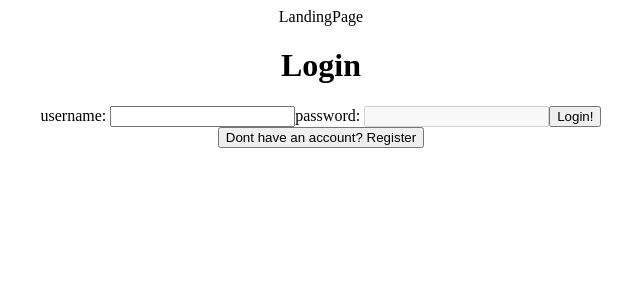
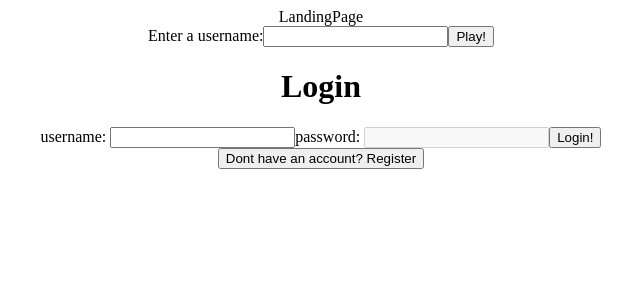
Before and after one commit to wowgr8/phrazel-frontend, a React (Create React App) app: page / in a window 1280 px wide. Both pictures are taken after a click on the button "Sign up later, PLAY NOW!!". Shown: the top 300 px of the page, without its empty margins (319-959 px from the left). Built offline with nearby package versions, Linux system fonts and the light colour scheme; no server answers.

Commit message:
add handleUsernameSubmit() which sets user input as userName variable and navigates to GameLobby.js. Add Form input field and label to ternary operator

```diff
--- a/src/components/LandingPage.js
+++ b/src/components/LandingPage.js
@@ -14,15 +14,29 @@ function LandingPage({ setUserName }) {
     // navigate('/GameLobby'); //navigate to GameLobby
     // console.log("PlayNow - inside GAMELOBBY");
   }
-
+  const handleUsernameSubmit = (event) => {
+    event.preventDefault();
+    setUserName(event.target.username.value);
+    console.log(event.target.username.value);
+    // console.log("PlayNow - inside GAMELOBBY");
+    navigate('/GameLobby'); //navigate to GameLobby ---- add this in last.
+  }
 
   return (
     <>
       <div>LandingPage</div>
       {anonForm
         ?
-          <form >
-
+          <form onSubmit={handleUsernameSubmit}>
+            <label>
+              Enter a username:
+              <input
+                type="text"
+                defaultValue=""
+                name="username"
+              />
+            </label>
+            <button type="submit">Play!</button>
           </form>
         :
           <button onClick={toggleForm}>
```
